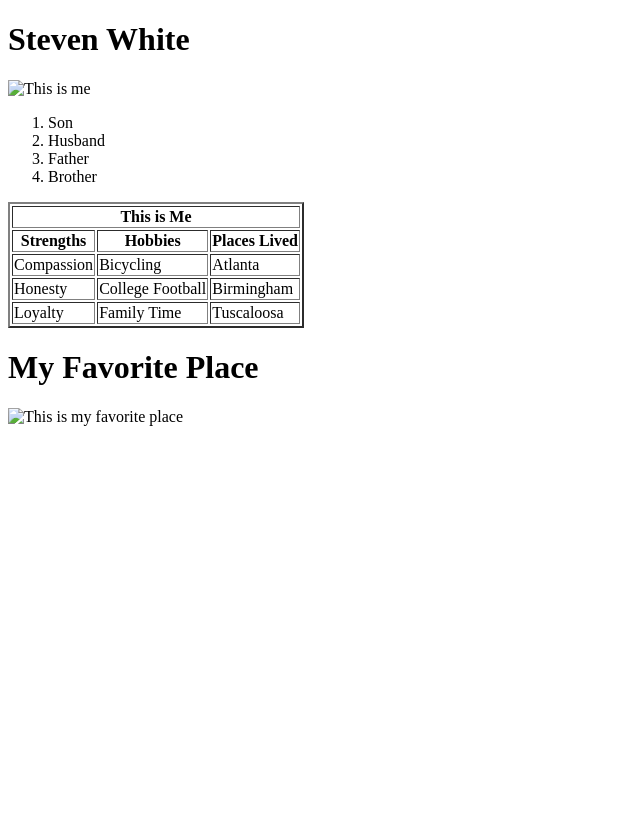
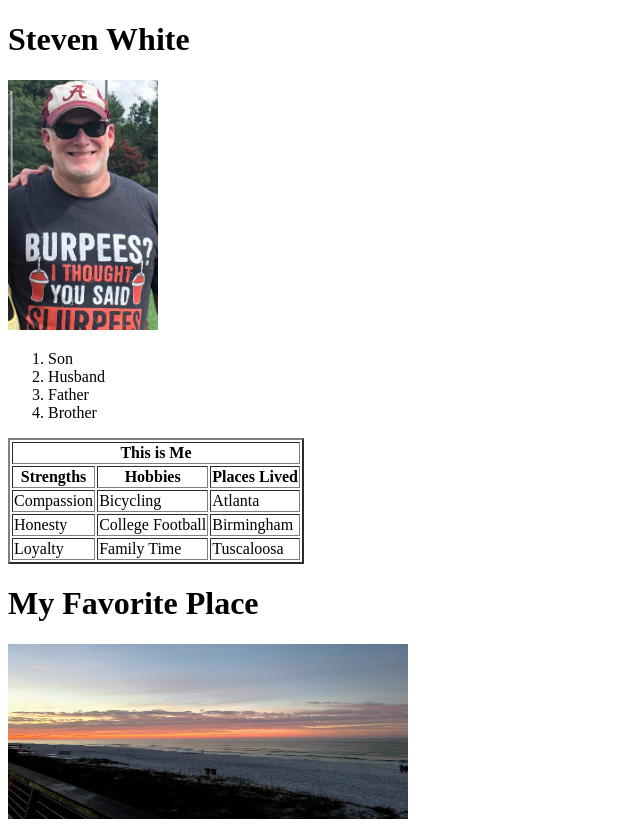
Before and after one commit to STEVENW2020/stevenw2020.github.io, a plain HTML site: page index.html in a window 1280 px wide. Shown: the whole page, without its empty margins (0-640 px from the left). Before the commit the page ends 800 px from the top, so only its background shows below. Drawn offline with Linux system fonts and the light colour scheme.

Commit message:
moved images to repo

```diff
--- a/index.html
+++ b/index.html
@@ -11,7 +11,7 @@
    </h1>
 
 <img width="150" height="250
-" src="../Pictures/Saved Pictures/IMG_1505.PNG"
+" src="IMG_1505.PNG"
     alt="This is me">
 
  <!-- ol*6 -->
@@ -59,7 +59,7 @@
         My Favorite Place
     </h1>
 
- <img width="400" height="175" src="../Pictures/beach.png"
+ <img width="400" height="175" src="beach.png"
      alt="This is my favorite place ">
 
 
```
Also changed, not shown: IMG_1505.PNG (added), beach.png (added).
